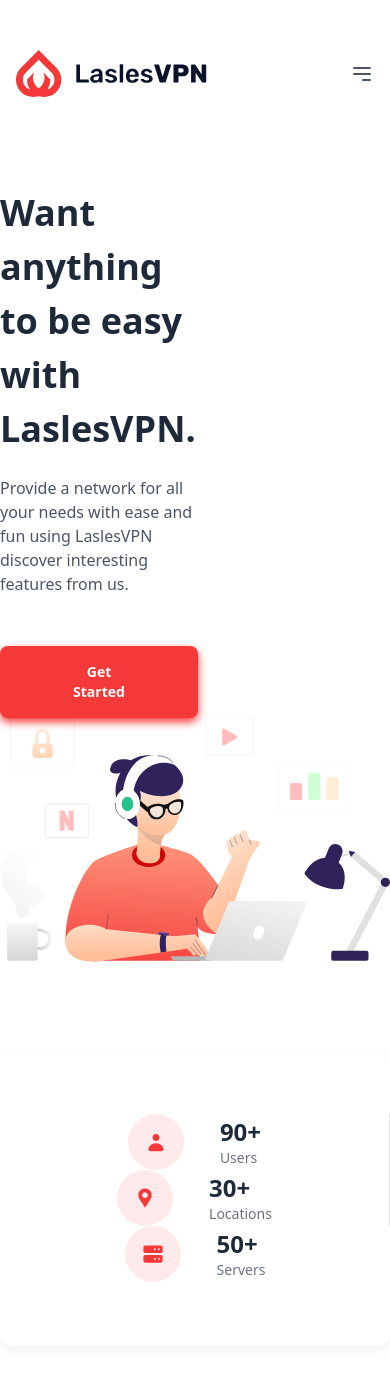
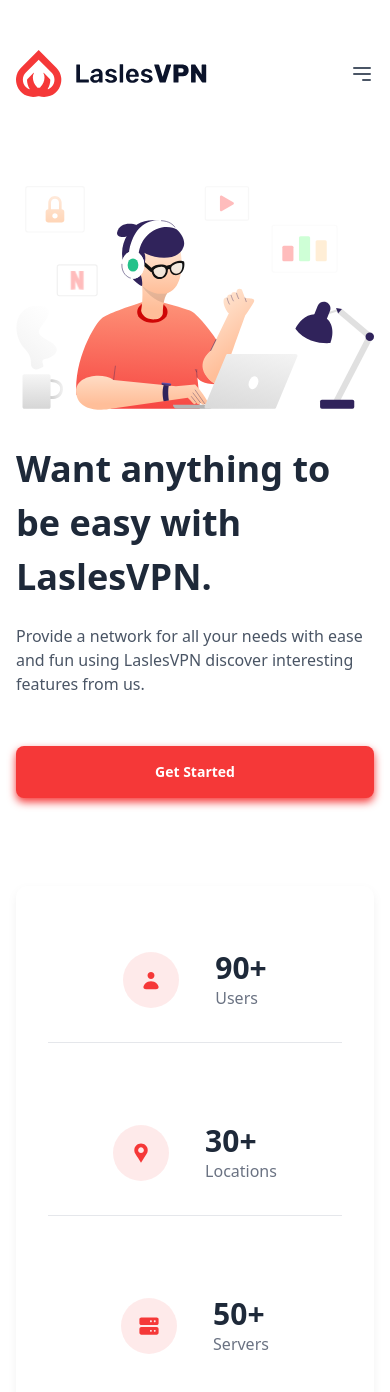
Before and after one commit to merko30/designtocode, a React (Vite) app: page /first in a window 390 px wide. Shown: the top 1392 px of the page. Built offline with nearby package versions, Linux system fonts and the light colour scheme.

Commit message:
fix: hero and statistics responsiveness

```diff
--- a/src/pages/First/Hero.jsx
+++ b/src/pages/First/Hero.jsx
@@ -1,8 +1,8 @@
 import Button from "./Button";
 
 const Hero = () => (
-  <div className="container flex flex-col md:flex-row justify-between items-center py-22">
-    <div className="flex-1 mr-48">
+  <div className="container px-4 md:px-0 flex flex-col-reverse md:flex-row justify-between items-center py-22 gap-8 md:gap-48">
+    <div className="flex-1">
       <h1 className="text-4xl font-semibold text-gray-800 mb-5 leading-normal">
         Want anything to be easy with{" "}
         <span className="font-bold">LaslesVPN</span>.
@@ -11,7 +11,7 @@
         Provide a network for all your needs with ease and fun using LaslesVPN
         discover interesting features from us.
       </p>
-      <Button>Get Started</Button>
+      <Button className="w-full md:w-auto">Get Started</Button>
     </div>
     <img src="/hero_1.svg" alt="Hero" className="flex-1 w-full h-auto" />
   </div>
--- a/src/pages/First/Statistics.jsx
+++ b/src/pages/First/Statistics.jsx
@@ -17,20 +17,22 @@
 ];
 
 const Item = ({ icon: Icon, value, label }) => (
-  <div className="flex flex-1 items-center justify-center gap-9 border-r border-gray-200 last:border-0">
+  <div className="flex flex-1 py-8 items-center justify-center gap-9 border-b sm:border-b-0 sm:border-r border-gray-200 last:border-0">
     <div className="p-4 rounded-full bg-primary/10 text-primary">
       <Icon />
     </div>
     <div>
-      <p className="text-2xl font-semibold text-gray-800">{value}+</p>
-      <p className="text-sm text-gray-500">{label}</p>
+      <p className="text-3xl sm:text-2xl font-semibold text-gray-800">
+        {value}+
+      </p>
+      <p className="text-base sm:text-sm text-gray-500">{label}</p>
     </div>
   </div>
 );
 
 const Statistics = () => (
-  <div className="container">
-    <div className="w-full py-16 flex flex-col md:flex-row justify-between bg-white rounded-xl drop-shadow-[0_4px_4px_rgba(0,0,0,0.05)]">
+  <div className="container px-4 sm:px-0">
+    <div className="w-full gap-12 sm:gap-0 py-8 px-8 sm:px-0 flex flex-col sm:flex-row justify-between bg-white rounded-xl drop-shadow-[0_4px_4px_rgba(0,0,0,0.05)]">
       {ITEMS.map((item) => (
         <Item {...item} />
       ))}
```
